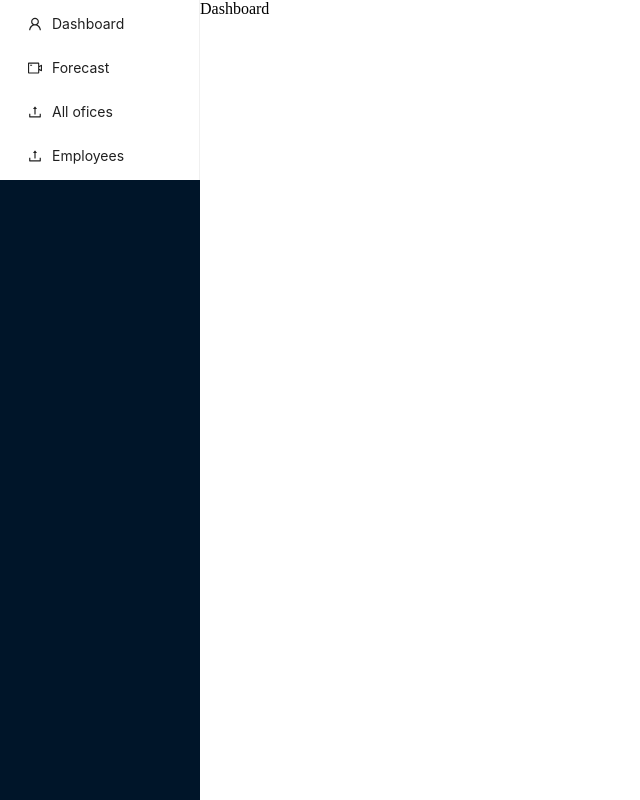
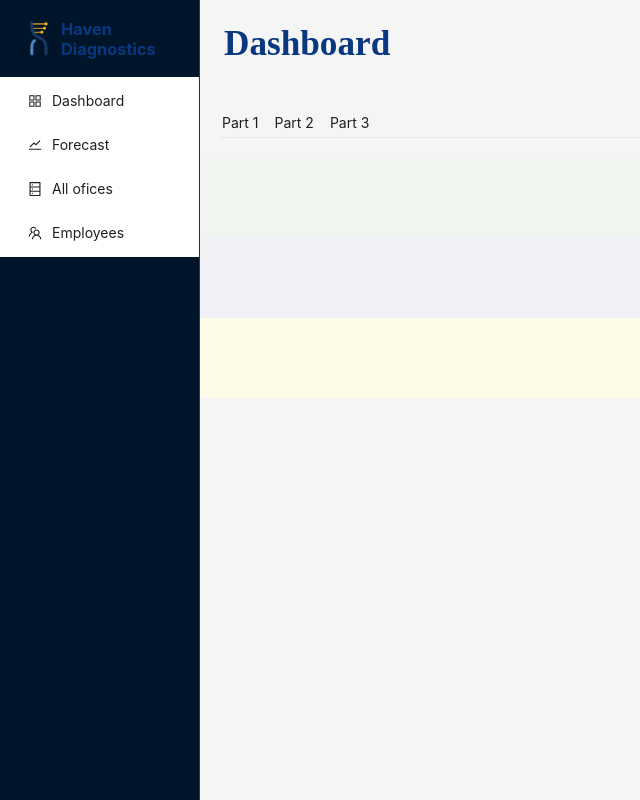
Before and after one commit to RoyalMahammadli/Dashboard, a React (Vite) app: page / in a window 1280 px wide. Shown: the whole page, without its empty margins (0-640 px from the left). Built offline with nearby package versions, Linux system fonts and the light colour scheme.

Commit message:
add slidebar and anchor

```diff
--- /dev/null
+++ b/src/Components/UI/MyAnchor.jsx
@@ -0,0 +1,66 @@
+import { Anchor } from 'antd'
+import React from 'react'
+
+function MyAnchor() {
+    return (
+        <>
+            <div
+                style={{
+                    padding: '20px',
+                }}
+            >
+                <Anchor
+                    direction="horizontal"
+                    items={[
+                        {
+                            key: 'part-1',
+                            href: '#part-1',
+                            title: 'Part 1',
+                        },
+                        {
+                            key: 'part-2',
+                            href: '#part-2',
+                            title: 'Part 2',
+                        },
+                        {
+                            key: 'part-3',
+                            href: '#part-3',
+                            title: 'Part 3',
+                        },
+                    ]}
+                />
+            </div>
+            <div>
+                <div
+                    id="part-1"
+                    style={{
+                        width: '100%',
+                        height: '10vh',
+                        textAlign: 'center',
+                        background: 'rgba(0,255,0,0.02)',
+                    }}
+                />
+                <div
+                    id="part-2"
+                    style={{
+                        width: '100%',
+                        height: '10vh',
+                        textAlign: 'center',
+                        background: 'rgba(0,0,255,0.02)',
+                    }}
+                />
+                <div
+                    id="part-3"
+                    style={{
+                        width: '100%',
+                        height: '10vh',
+                        textAlign: 'center',
+                        background: '#FFFBE9',
+                    }}
+                />
+            </div>
+        </>
+    )
+}
+
+export default MyAnchor
--- a/src/Components/layout/Sidebar/Sidebar.css
+++ b/src/Components/layout/Sidebar/Sidebar.css
@@ -1,7 +1,22 @@
+.logo{
+    display: flex;
+    align-items: center;
+    padding: 1rem;
+}
+.logo img{
+    width: 45px;
+}
+.logo h3{
+    width: 50%;
+    text-transform: capitalize;
+    color:  rgb(9, 56, 128);
+}
 .side{
     height: 100vh;
-    float: left;
+
+    border-right: 1px solid rgba(128, 128, 128, 0.336);
+
 }
-.ant-layout .ant-layout-sider{
-    background-color: white;
-}
+/* .ant-layout .ant-layout-sider{
+
+} */
--- a/src/Components/layout/Sidebar/Sidebar.jsx
+++ b/src/Components/layout/Sidebar/Sidebar.jsx
@@ -1,9 +1,12 @@
 import React, { useState } from 'react';
 import './Sidebar.css'
 import {
-    UploadOutlined,
-    UserOutlined,
-    VideoCameraOutlined,
+    AppstoreOutlined,
+    StockOutlined,
+    DatabaseOutlined,
+    TeamOutlined
+
+
 } from '@ant-design/icons';
 import { Layout, Menu, theme } from 'antd';
 import { useNavigate } from 'react-router-dom';
@@ -21,6 +24,10 @@ function Sidebar() {
 
         <Sider className='side' trigger={null} collapsible collapsed={collapsed}>
             <div className="demo-logo-vertical " />
+            <div className="logo">
+                <img src='../src/assets/img/Haven.png' alt="Haven logo" />
+                <h3>haven diagnostics</h3>
+            </div>
             <Menu
                 onClick={({ key }) => {
                     console.log(key);
@@ -32,26 +39,26 @@ function Sidebar() {
                 items={[
                     {
                         key: '1',
-                            icon: <UserOutlined />,
+                        icon: <AppstoreOutlined />,
                         label: 'Dashboard',
                         key: '/'
                     },
                     {
                         key: '2',
-                            icon: <VideoCameraOutlined />,
+                        icon: <StockOutlined />,
                         label: 'Forecast',
                         key: '/forecast'
                     },
                     {
                         key: '3',
-                            icon: <UploadOutlined />,
+                        icon: <DatabaseOutlined />,
                         label: 'All ofices',
                         key: '/allofices'
 
                     },
                     {
                         key: '4',
-                            icon: <UploadOutlined />,
+                        icon: <TeamOutlined />,
                         label: 'Employees',
                         key: '/employees'
 
--- a/src/assets/index.css
+++ b/src/assets/index.css
@@ -6,3 +6,7 @@
   box-sizing: border-box;
   outline: none;
 }
+main {
+  background-color: whitesmoke;
+  width: 100%;
+}
--- a/src/layouts/MainLayout.jsx
+++ b/src/layouts/MainLayout.jsx
@@ -4,9 +4,11 @@ import Routing from '../Routing/Routing'
 
 function MainLayout() {
     return (
-        <div>
+        <div style={{ display: 'flex' }}>
             <Sidebar />
-            <Routing />
+            <main>
+                <Routing />
+            </main>
         </div>
     )
 }
--- /dev/null
+++ b/src/pages/Dashboard.css
@@ -0,0 +1,7 @@
+header{
+    padding: 1.5rem;
+}
+header h1{
+    font-size: 2.2rem;
+    color:  rgb(9, 56, 128);
+}
--- a/src/pages/Dashboard.jsx
+++ b/src/pages/Dashboard.jsx
@@ -1,8 +1,17 @@
 import React from 'react'
+import './Dashboard.css'
+import MyAnchor from '../Components/UI/MyAnchor'
 
 function Dashboard() {
   return (
-    <div>Dashboard</div>
+    <div className='dashboard'>
+      <header>
+        <h1>Dashboard</h1>
+      </header>
+      <main>
+        <MyAnchor />
+      </main>
+    </div>
   )
 }
 
```
Also changed, not shown: src/assets/img/Haven.png (added). Lines whose indentation alone changed are shown as unchanged.
